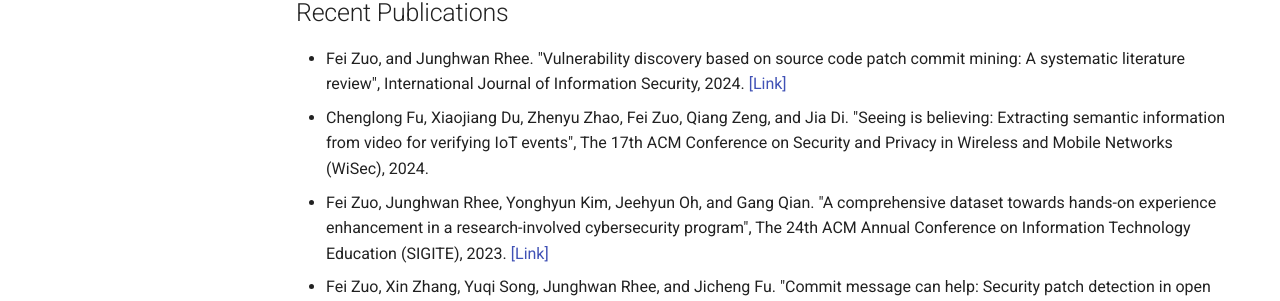
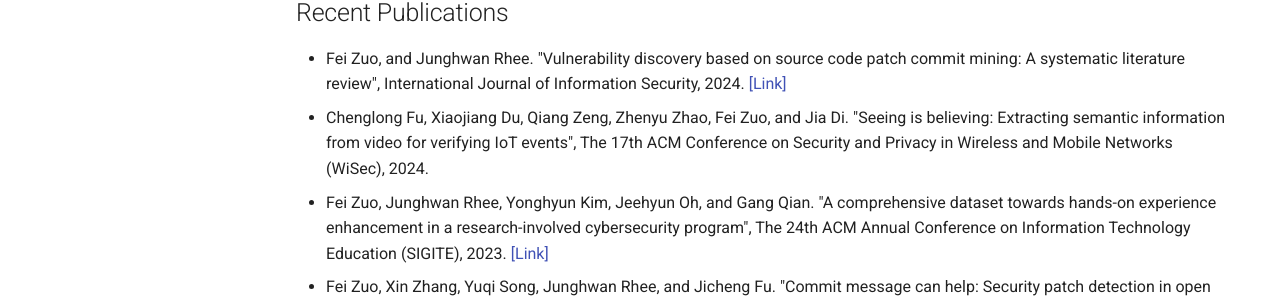
Before and after one commit to fzuo/homepage, an MkDocs documentation site: the page built from docs/research.md, in a window 1280 px wide and 900 px high. Shown: the part 233-534 px from the top of the window. Built offline with MkDocs 1.6.1 and Material for MkDocs 9.7.7, drawn with Linux system fonts in a browser that asks for light colours.

Commit message:
Updating files

```diff
--- a/docs/research.md
+++ b/docs/research.md
@@ -6,7 +6,7 @@
 
 <li> Fei Zuo, and Junghwan Rhee. "Vulnerability discovery based on source code patch commit mining: A systematic literature review", International Journal of Information Security, 2024. <a href="https://github.com/fzuo/Patch-Commits-Study/blob/master/papers/patch_commit_mining_review.pdf">[Link]</a>
 
-<li> Chenglong Fu, Xiaojiang Du, Zhenyu Zhao, Fei Zuo, Qiang Zeng, and Jia Di. "Seeing is believing: Extracting semantic information from video for verifying IoT events", The 17th ACM Conference on Security and Privacy in Wireless and Mobile Networks
+<li> Chenglong Fu, Xiaojiang Du, Qiang Zeng, Zhenyu Zhao, Fei Zuo, and Jia Di. "Seeing is believing: Extracting semantic information from video for verifying IoT events", The 17th ACM Conference on Security and Privacy in Wireless and Mobile Networks
 (WiSec), 2024.
 
 <li> Fei Zuo, Junghwan Rhee, Yonghyun Kim, Jeehyun Oh, and Gang Qian. "A comprehensive dataset towards hands-on experience enhancement in a research-involved cybersecurity program", The 24th ACM Annual Conference on Information Technology Education (SIGITE), 2023. <a href="https://dl.acm.org/doi/10.1145/3585059.3611416">[Link]</a>
```
